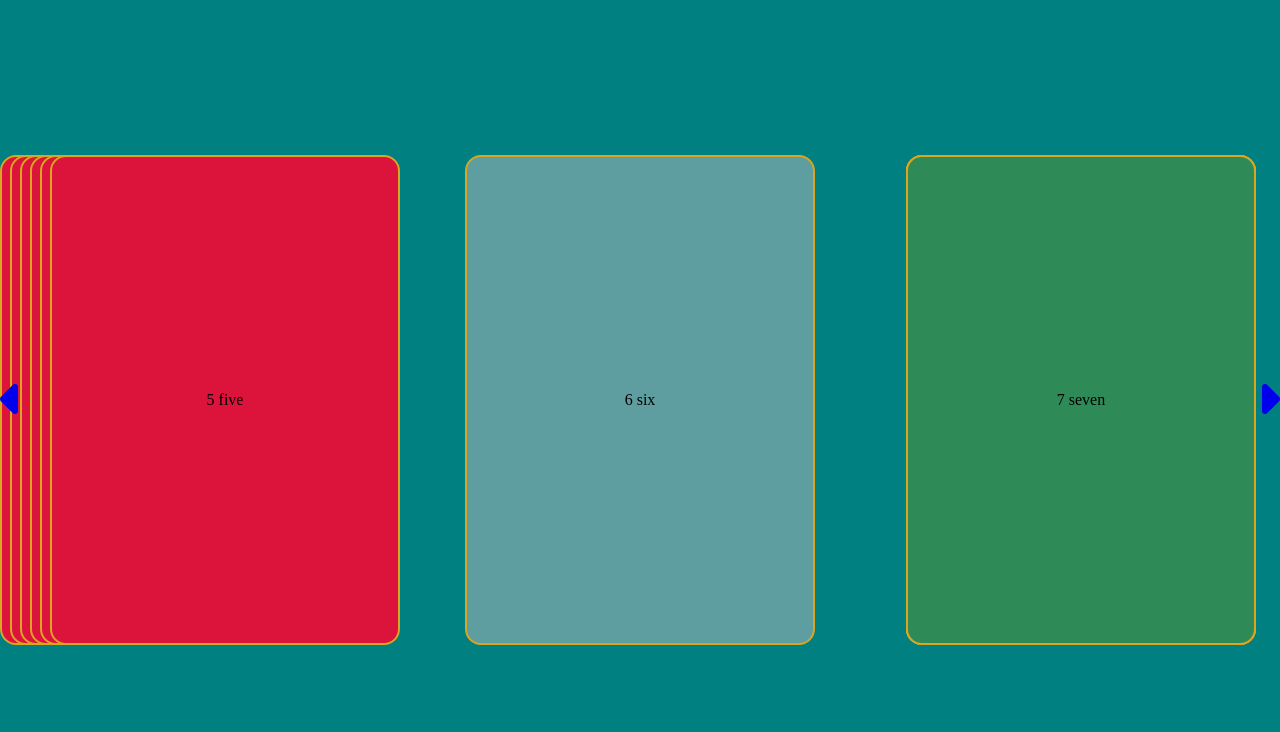
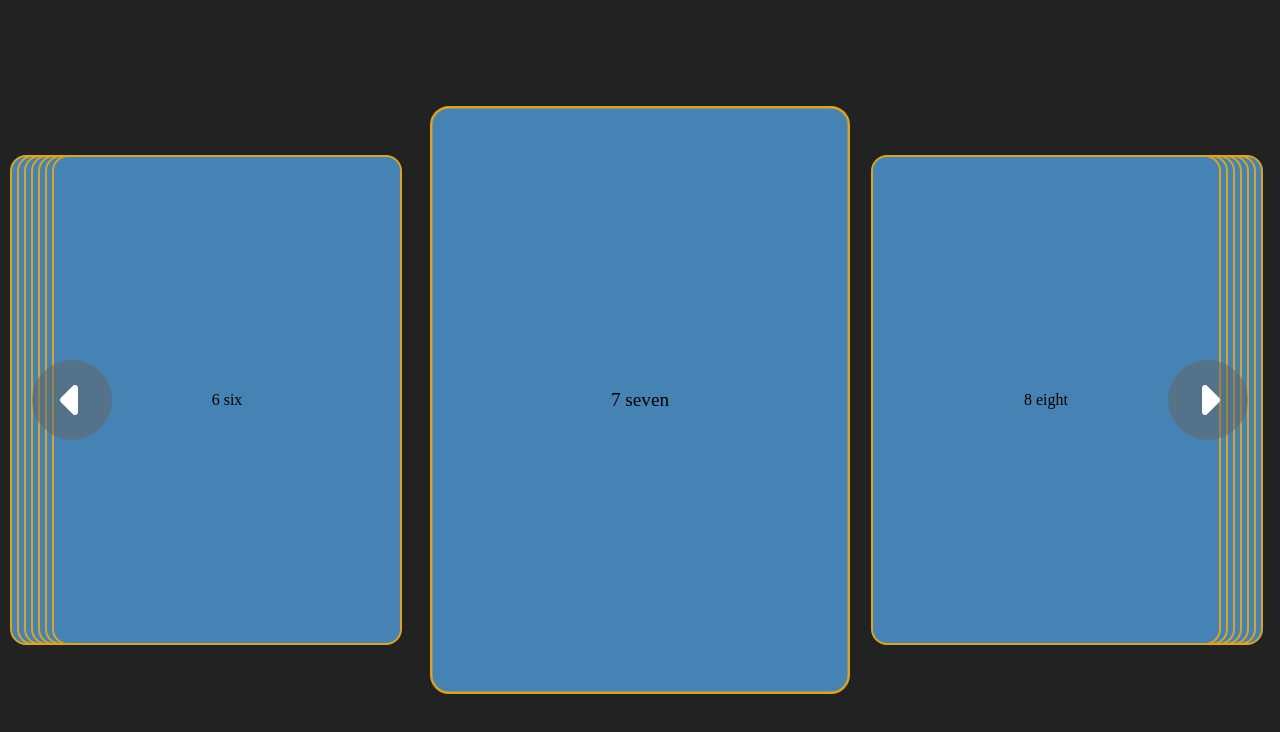
Before and after one commit to tuckerbrown5/CIS367-FA23-Lab5, a website: page index.html in a window 1280 px wide. Drawn offline with Linux system fonts and the light colour scheme.

Commit message:
Fix carousel

```diff
--- a/main.js
+++ b/main.js
@@ -1,41 +1,36 @@
 
-const data = ["zero","one", "two", "three", "four", "five", "six", "seven", "eight", "nine", "ten", "eleven"];
+const data = ["zero","one", "two", "three", "four", "five", "six", "seven", "eight", "nine", "ten", "eleven", "twelve", "thirteen", "fourteen"];
 
 const carousel = document.getElementsByClassName("carousel")[0];
 var activeIndex = Math.floor(data.length/2);
 
 
-function renderCards() {
-
-    carousel.innerHTML = "";
-    var windowWidth = window.innerWidth;
-    console.log(windowWidth);
-    var cardWidth = 350;
+function addCards() {
 
     data.forEach( (item, index) => {
-        const length = data.length;
         let div = document.createElement('div');
         div.classList.add("box");
 
-        if( index < activeIndex){
-            div.classList.add("left");
-            const offset = windowWidth/2 - cardWidth/2 - index * 10;
-            div.style.transform = `translateX(${-offset}px)`;
-            //div.style.left = `${index*10}px`;
-            //div.style.transform+=` scale(${ Math.pow(0.9, length-index+1)})`;
-        }
-        else if(index === activeIndex)
-        {
-            div.classList.add("active");
-        }
-        else {
-            div.classList.add("right");
-            const offset = windowWidth/2 - cardWidth/2 - (length - index+1) * 10;
-            console.log(offset)
-            div.style.transform = `translateX(${offset}px)`;
-            div.style.zIndex = (length - index);
-            div.style.right  = `${offset}px`
-        }
+        // if( index < activeIndex){
+        //     div.classList.add("left");
+        //     const offset = windowWidth/2 - cardWidth/2 - index * 10;
+        //     div.style.transform = `translateX(${-offset}px)`;
+        //     div.zIndex = index
+        //     //div.style.left = `${index*10}px`;
+        //     //div.style.transform+=` scale(${ Math.pow(0.9, length-index+1)})`;
+        // }
+        // else if(index === activeIndex)
+        // {
+        //     div.classList.add("active");
+        // }
+        // else {
+        //     div.classList.add("right");
+        //     const offset = windowWidth/2 - cardWidth/2 - (length - index+1) * 10;
+        //     console.log(offset)
+        //     div.style.transform = `translateX(${offset}px)`;
+        //     div.style.zIndex = (length - index);
+        //     div.style.right  = `${offset}px`
+        // }
 
         div.innerHTML = `${index} ${item}`
 
@@ -43,52 +38,78 @@ function renderCards() {
     });
 }
 
-renderCards();
+addCards();
+updateCards();
 
 function updateCards() {
 
-    carousel.innerHTML = "";
     var windowWidth = window.innerWidth;
     console.log(windowWidth);
     var cardWidth = 350;
+    const length = data.length;
 
-    data.forEach( (item, index) => {
-        const length = data.length;
-        let div = document.createElement('div');
-        div.classList.add("box");
+    const boxes = document.querySelectorAll(".carousel .box");
+
+    boxes.forEach( (div, index) => {
+
+        //let div = document.createElement('div');
+        //div.classList.add("box");
 
         if( index < activeIndex){
-            div.classList.add("left");
-            const offset = windowWidth/2 - cardWidth/2 - index * 10;
-            div.style.transform = `translateX(${-offset}px)`;
-            //div.style.left = `${index*10}px`;
+            //div.classList.add("left");
+            div.classList.remove("active");
+            //const offset = windowWidth/2 - cardWidth/2 - index * 10;
+            // div.style.transform = `translateX(${-offset}px)`;
+
+            div.style.zIndex = index;
+            const offset = 100+(length-index)*2;
+            div.style.transform = `translateX(-${offset}%) scale(100%)`;
+
+            // div.style.left = `${index*8}px`
             //div.style.transform+=` scale(${ Math.pow(0.9, length-index+1)})`;
         }
         else if(index === activeIndex)
         {
             div.classList.add("active");
+            div.style.zIndex = 300;
+            div.style.transform = `translateX(0) scale(120%)`;
+
         }
         else {
-            div.classList.add("right");
-            const offset = windowWidth/2 - cardWidth/2 - (length - index+1) * 10;
-            console.log(offset)
-            div.style.transform = `translateX(${offset}px)`;
+            //div.classList.add("right");
+            div.classList.remove("active");
+            // const offset = windowWidth/2 - cardWidth/2 - (length - index+1) * 10;
+            // console.log(offset)
+            // div.style.transform = `translateX(${offset}px)`;
             div.style.zIndex = (length - index);
+            const offset = 100+(index)*2;
+
+            div.style.transform = `translateX(${offset}%) scale(100%)`;
+
+            // div.style.right = `${ (length-index)*8}px`
             //div.style.right  = `${offset}px`
         }
     });
 
 }
 
-window.addEventListener("resize", renderCards);
+window.addEventListener("resize", updateCards);
 
 
 document.getElementById("prevButton").addEventListener("click", ()=>{
-    activeIndex--;
-    renderCards();
+    if( activeIndex >= 0)
+    {
+        activeIndex--;
+        updateCards();
+    }
+
 });
 
 document.getElementById("nextButton").addEventListener("click", ()=>{
-    activeIndex++;
-    renderCards();
+    if( activeIndex < data.length)
+    {
+        activeIndex++;
+        updateCards();
+    }
+
 });
--- a/styles.css
+++ b/styles.css
@@ -5,15 +5,21 @@
 }
 
 body{
- background-color: blue;
+    /* background-color: blue; */
+    display: flex;
+    justify-content: center;
+    align-items: center;
+    background-color: #222;
 }
 
 .container {
     display: flex;
     align-items: center;
     justify-content: center;
-    background-color: teal;
+    /* background-color: teal; */
     height: 100vh;
+    width: 100%;
+    padding: 2rem;
 }
 
 .carousel {
@@ -21,8 +27,8 @@ body{
     justify-content: center;
     align-items: center;
     gap:1rem;
-    background-color: aquamarine;
-    /* height: 600px; */
+    /* background-color: aquamarine; */
+    height: 100%;
     width:100%;
     /* overflow: auto; */
 
@@ -32,7 +38,7 @@ body{
 
 
 .box {
-    background-color: cadetblue;
+    background-color: steelblue;
     /* height: 500px;
     max-height: 500px; */
     width: 350px;
@@ -50,25 +56,43 @@ body{
 
 .active
 {
-    z-index: 150;
+    /* z-index: 150;
+    transform: scale(110%); */
+}
+
+#prevButton, #nextButton
+{
+    /* padding:1rem; */
+    font-size: 3rem;
+    z-index: 400;
+    background-color: rgba(100,100,100,0.5);
+    width:80px;
+    height:80px;
+    border-radius: 40px;
+    display: flex;
+    justify-content: center;
+    align-items: center;
+    color: white;
+    aspect-ratio: 1/1;
+    text-decoration: none;
+
+    transition: all 300ms ease-in;
+    transform: scale(100%);
+
+    /* margin-inline: 1.5rem; */
+}
+
+#prevButton:hover, #prevButton:active, #nextButton:hover, #nextButton:active
+{
+    transform: scale(115%);
 }
 
 #prevButton {
-    /* position: absolute; */
-    /* left:0; */
-    font-size: 3rem;
-    /* transform: translateX(-30px); */
-    z-index: 150;
+    /* justify-self: start; */
 }
 
-
 #nextButton {
-    justify-self: end;
-    /* position: absolute; */
-    /* right:0; */
-    font-size: 3rem;
-    /* transform: translateX(30px); */
-    z-index: 150;
+    /* justify-self: end; */
 }
 
 
```
